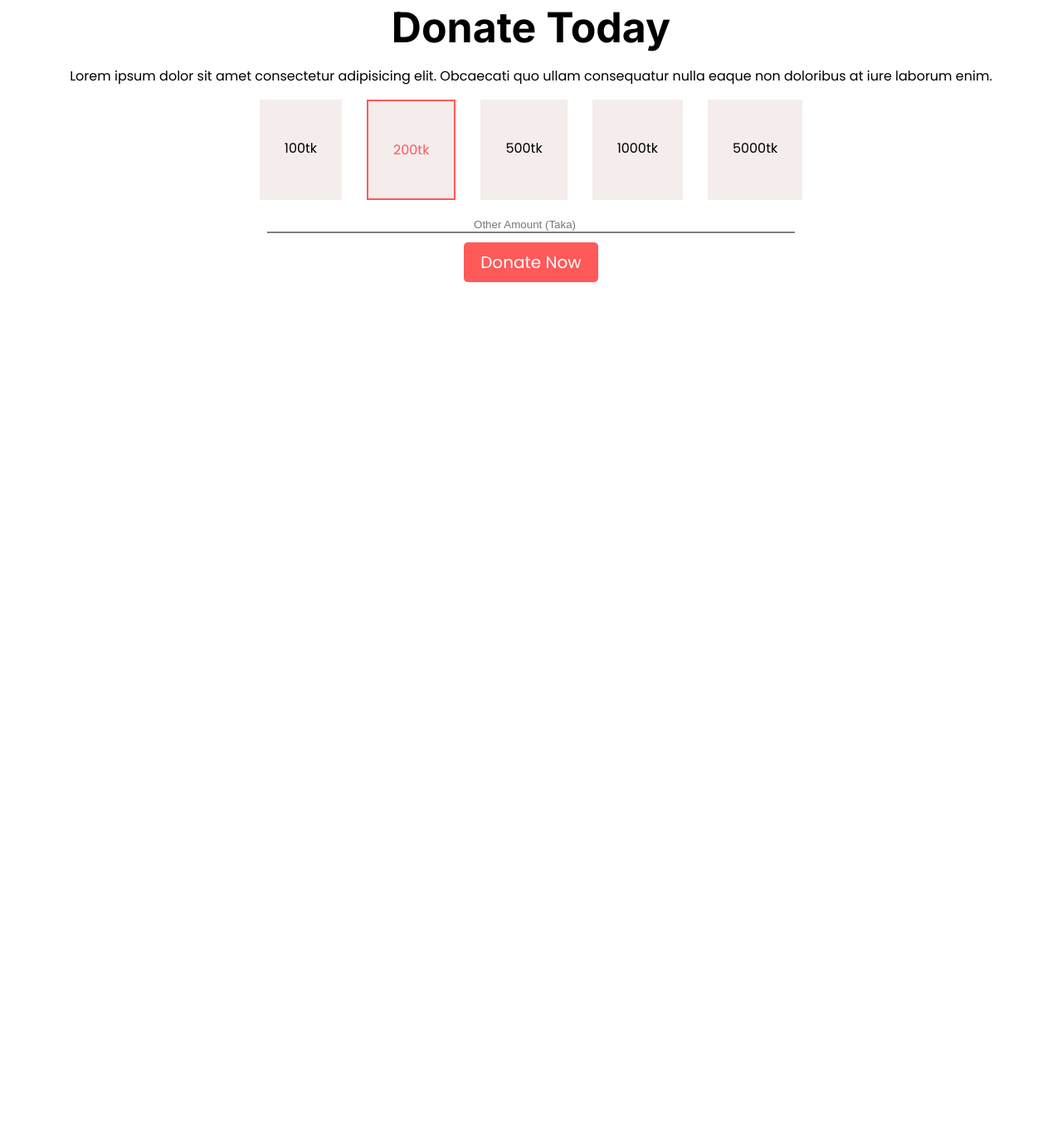
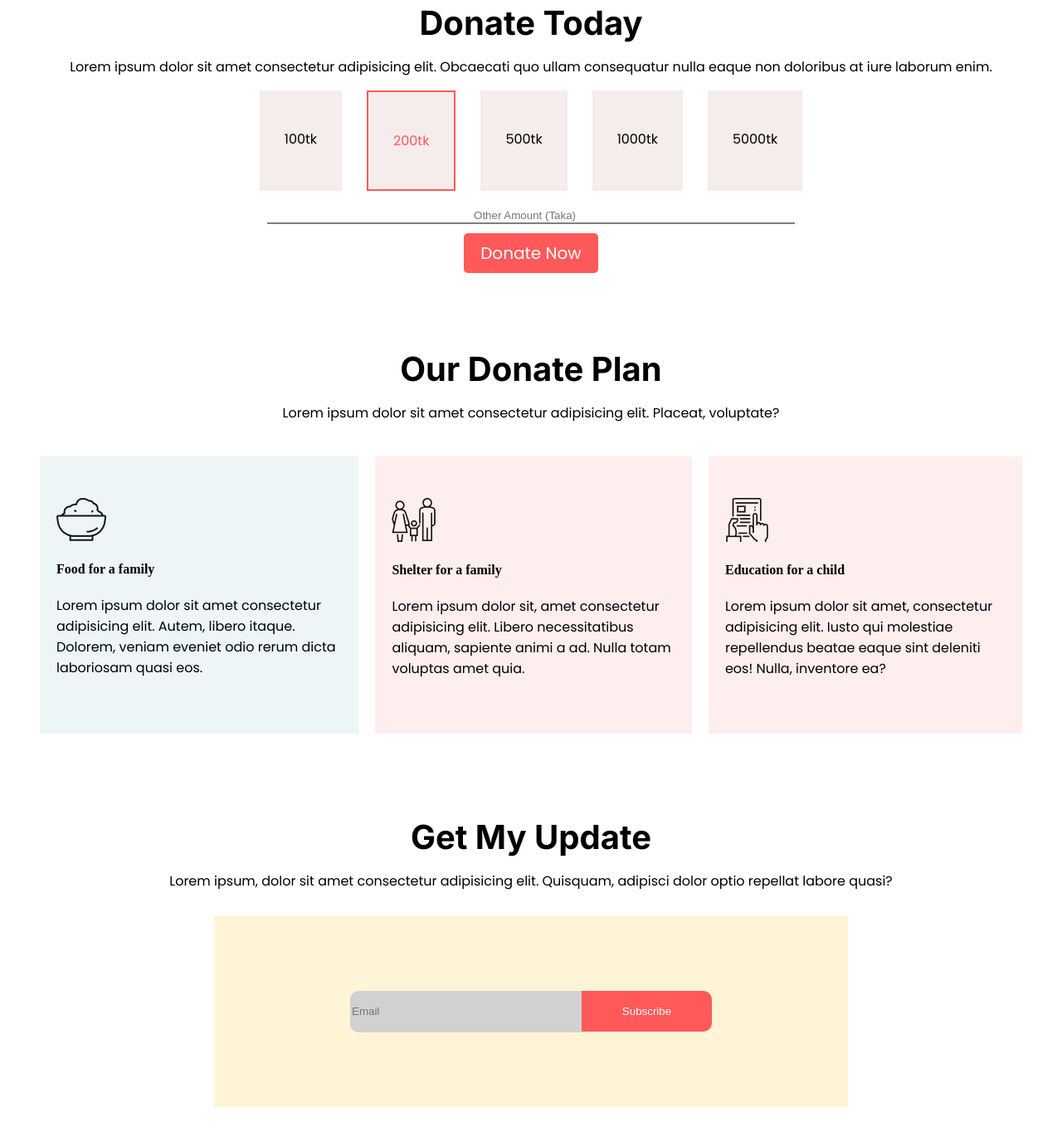
Before and after one commit to imhasnat/Donation-Today, a plain HTML site: page index.html in a window 1280 px wide. Shown: the part 605-1969 px from the top of the page at 83% size. Before the commit the page ends 1036 px from the top, so only its background shows below. Drawn offline with Linux system fonts and the light colour scheme.

Commit message:
plan & update added

```diff
--- a/index.html
+++ b/index.html
@@ -45,8 +45,57 @@
         </div>
         <input id="input_amount" type="number" placeholder="Other Amount (Taka)"><br>
         <a class="link_button" href="">Donate Now</a>
+    </section>
+
+    <section class="container_plan">
+        <div class="plan_text">
+            <h2>Our Donate Plan</h2>
+            <p>Lorem ipsum dolor sit amet consectetur adipisicing elit. Placeat, voluptate?</p>
+        </div>
+
+        <div class="plan_cart">
+            <div class="plan_family">
+                <img src="icons/food.png" alt="">
+                <h4>Food for a family
+                </h4>
+                <p>Lorem ipsum dolor sit amet consectetur adipisicing elit. Autem, libero itaque. Dolorem, veniam
+                    eveniet
+                    odio rerum dicta laboriosam quasi eos.</p>
+            </div>
+
+            <div class="plan_shelter">
+                <img src="icons/shelter.png" alt="">
+                <h4>Shelter for a family</h4>
+                <p>Lorem ipsum dolor sit, amet consectetur adipisicing elit. Libero necessitatibus aliquam, sapiente
+                    animi a
+                    ad. Nulla totam voluptas amet quia.</p>
+            </div>
+
+            <div class="plan_education">
+                <img src="icons/Frame-1.png" alt="">
+                <h4>Education for a child</h4>
+                <p>Lorem ipsum dolor sit amet, consectetur adipisicing elit. Iusto qui molestiae repellendus beatae
+                    eaque
+                    sint deleniti eos! Nulla, inventore ea?
+                </p>
+            </div>
+        </div>
+    </section>
+
+    <section class="container_update">
+        <div>
+            <h2>Get My Update</h2>
+            <p>Lorem ipsum, dolor sit amet consectetur adipisicing elit. Quisquam, adipisci dolor optio repellat labore
+                quasi?</p>
+        </div>
+
+        <form class="email">
+            <input class="input_style" type="Email" placeholder="Email">
+            <button id="button">Subscribe</button>
+        </form>
 
     </section>
+
 </body>
 
 </html>
--- a/style.css
+++ b/style.css
@@ -6,7 +6,7 @@ h1 {
 
 h2 {
     font-family: 'Inter', sans-serif;
-    font-size: 50px;
+    font-size: 40px;
     margin: 0;
 }
 
@@ -74,5 +74,63 @@ a {
     margin-bottom: 20px;
     width: 50%;
     text-align: center;
+}
 
+.container_plan {
+    margin-bottom: 100px;
 }
+
+.plan_text {
+    text-align: center;
+}
+
+.plan_cart {
+    display: flex;
+    column-gap: 20px;
+    justify-content: center;
+    margin: 40px;
+}
+
+.plan_family {
+    background-color: #4F9DA61A;
+    padding: 50px 20px;
+}
+
+.plan_shelter {
+    background-color: #FF59591A;
+    padding: 50px 20px;
+}
+
+.plan_education {
+    background-color: #FF59591A;
+    padding: 50px 20px;
+}
+
+.container_update {
+    text-align: center;
+}
+
+.email {
+    background-color: #FFF4D6;
+    justify-content: space-around;
+    margin: 30px 250px;
+    padding: 90px 50px;
+}
+
+.input_style {
+    border: none;
+    background-color: #d1d1d1;
+    width: 275px;
+    height: 48px;
+    border-radius: 10px 0px 0px 10px;
+}
+
+#button {
+    border: none;
+    background-color: #FF5959;
+    width: 157px;
+    height: 49px;
+    border-radius: 0px 10px 10px 0px;
+    margin-left: -4px;
+    color: white;
+}
```
